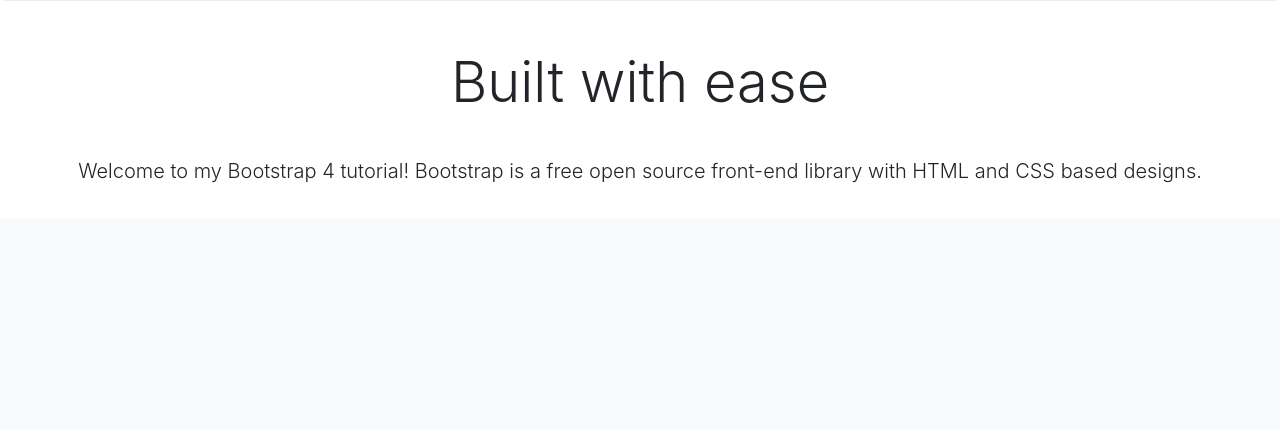
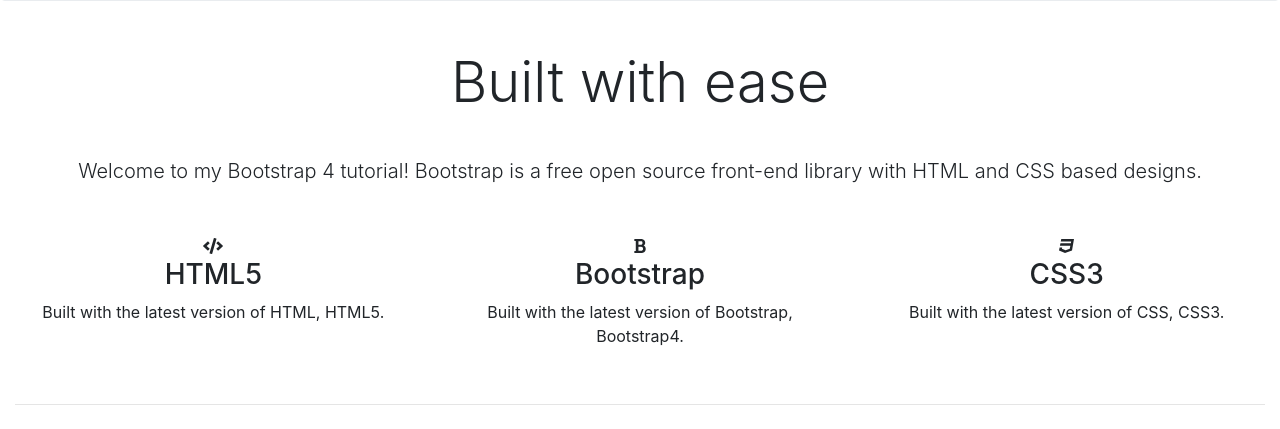
Before and after one commit to Zombiedenden/test_website2, a Flask app: page /test in a window 1280 px wide. Shown: the part 925-1354 px from the top of the page. Before the commit the page ends 1108 px from the top, so only its background shows below. Run offline with Flask 2, Linux system fonts and the light colour scheme; some libraries are stand-ins or nearby versions.

Commit message:
Added 3 column section Added With the icons using fontawesome

```diff
--- a/Templates/base2.html
+++ b/Templates/base2.html
@@ -100,8 +100,29 @@
     </div>
 
     <!--- Three Column Section -->
-
-
+    <div class="container-fluid padding">
+        <div class="row text-center padding">
+            <div class="col-xs-12 col-sm-6 col-md-4">
+                <!-- font awesome used here -->
+                <i class="fas fa-code"></i>
+                <h3>HTML5</h3>
+                <p>Built with the latest version of HTML, HTML5.</p>
+            </div>
+            <div class="col-xs-12 col-sm-6 col-md-4">
+                <!-- font awesome used here -->
+                <i class="fas fa-bold"></i>
+                <h3>Bootstrap</h3>
+                <p>Built with the latest version of Bootstrap, Bootstrap4.</p>
+            </div>
+            <div class="col-xs-12 col-md-4">
+                <!-- font awesome used here -->
+                <i class="fab fa-css3"></i>
+                <h3>CSS3</h3>
+                <p>Built with the latest version of CSS, CSS3.</p>
+            </div>
+        </div>
+        <hr class="my-4">
+    </div>
     <!--- Two Column Section -->
 
 
```
